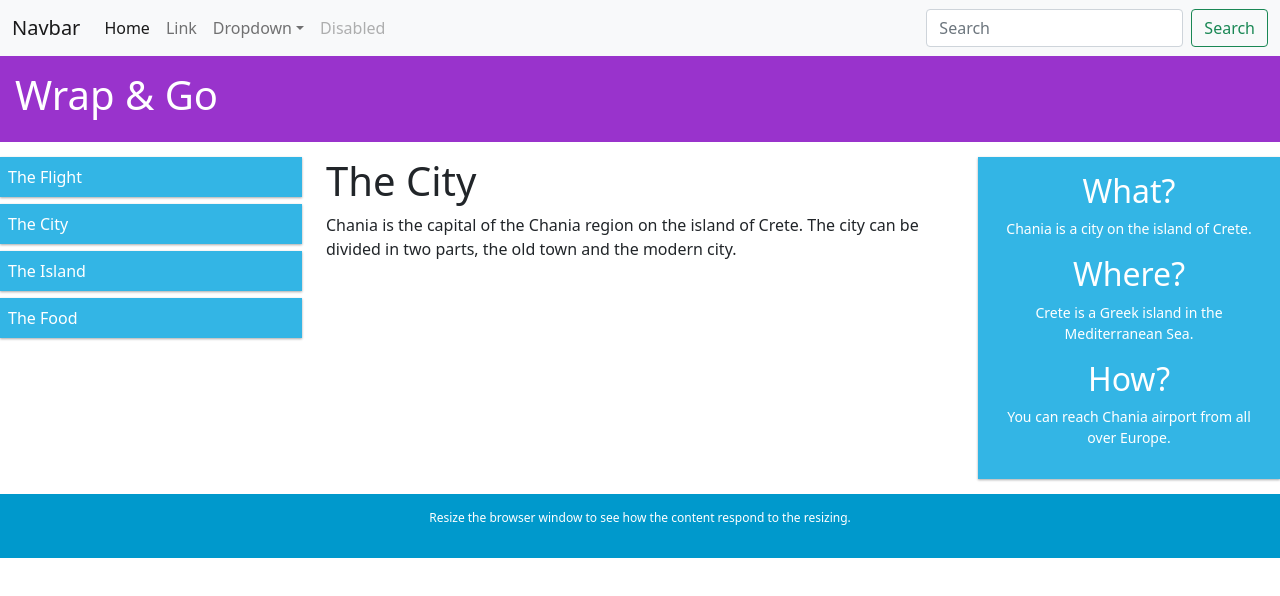
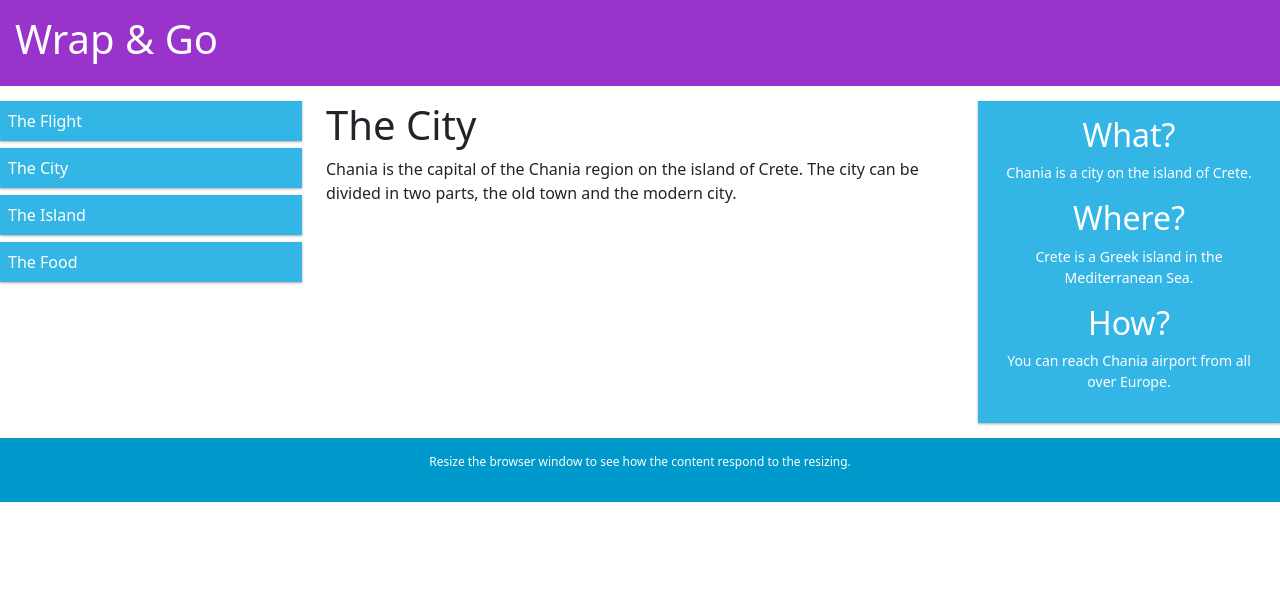
Before and after one commit to VedantPol/Wrap-nd-Go, a React (Create React App) app: page / in a window 1280 px wide. Shown: the top 596 px of the page. Built offline with nearby package versions, Linux system fonts and the light colour scheme.

Commit message:
Update App.jsx

```diff
--- a/src/components/App.jsx
+++ b/src/components/App.jsx
@@ -3,45 +3,7 @@
   function App()
   {
   return (
-    // jumbotron
     <div className="App">
-      <nav class="navbar navbar-expand-lg navbar-light bg-light">
-  <div class="container-fluid">
-    <a class="navbar-brand" href="#">Navbar</a>
-    <button class="navbar-toggler" type="button" data-bs-toggle="collapse" data-bs-target="#navbarSupportedContent" aria-controls="navbarSupportedContent" aria-expanded="false" aria-label="Toggle navigation">
-      <span class="navbar-toggler-icon"></span>
-    </button>
-    <div class="collapse navbar-collapse" id="navbarSupportedContent">
-      <ul class="navbar-nav me-auto mb-2 mb-lg-0">
-        <li class="nav-item">
-          <a class="nav-link active" aria-current="page" href="#">Home</a>
-        </li>
-        <li class="nav-item">
-          <a class="nav-link" href="#">Link</a>
-        </li>
-        <li class="nav-item dropdown">
-          <a class="nav-link dropdown-toggle" href="#" id="navbarDropdown" role="button" data-bs-toggle="dropdown" aria-expanded="false">
-            Dropdown
-          </a>
-          <ul class="dropdown-menu" aria-labelledby="navbarDropdown">
-            <li><a class="dropdown-item" href="#">Action</a></li>
-            <li><a class="dropdown-item" href="#">Another action</a></li>
-            <li><hr class="dropdown-divider" /></li>
-            <li><a class="dropdown-item" href="#">Something else here</a></li>
-          </ul>
-        </li>
-        <li class="nav-item">
-          <a class="nav-link disabled">Disabled</a>
-        </li>
-      </ul>
-      <form class="d-flex">
-        <input class="form-control me-2" type="search" placeholder="Search" aria-label="Search"/>
-        <button class="btn btn-outline-success" type="submit">Search</button>
-      </form>
-    </div>
-  </div>
-</nav>
-
       <Page />
     </div>
 
```
